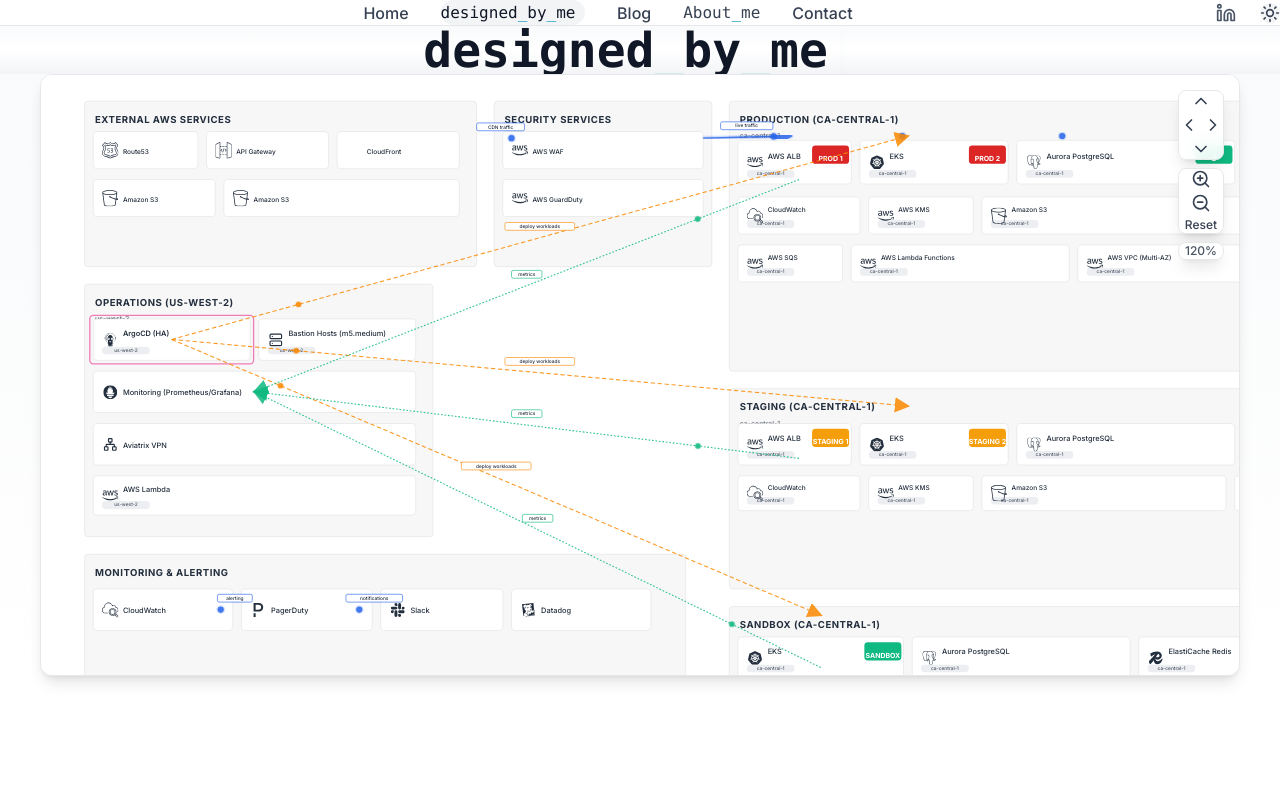
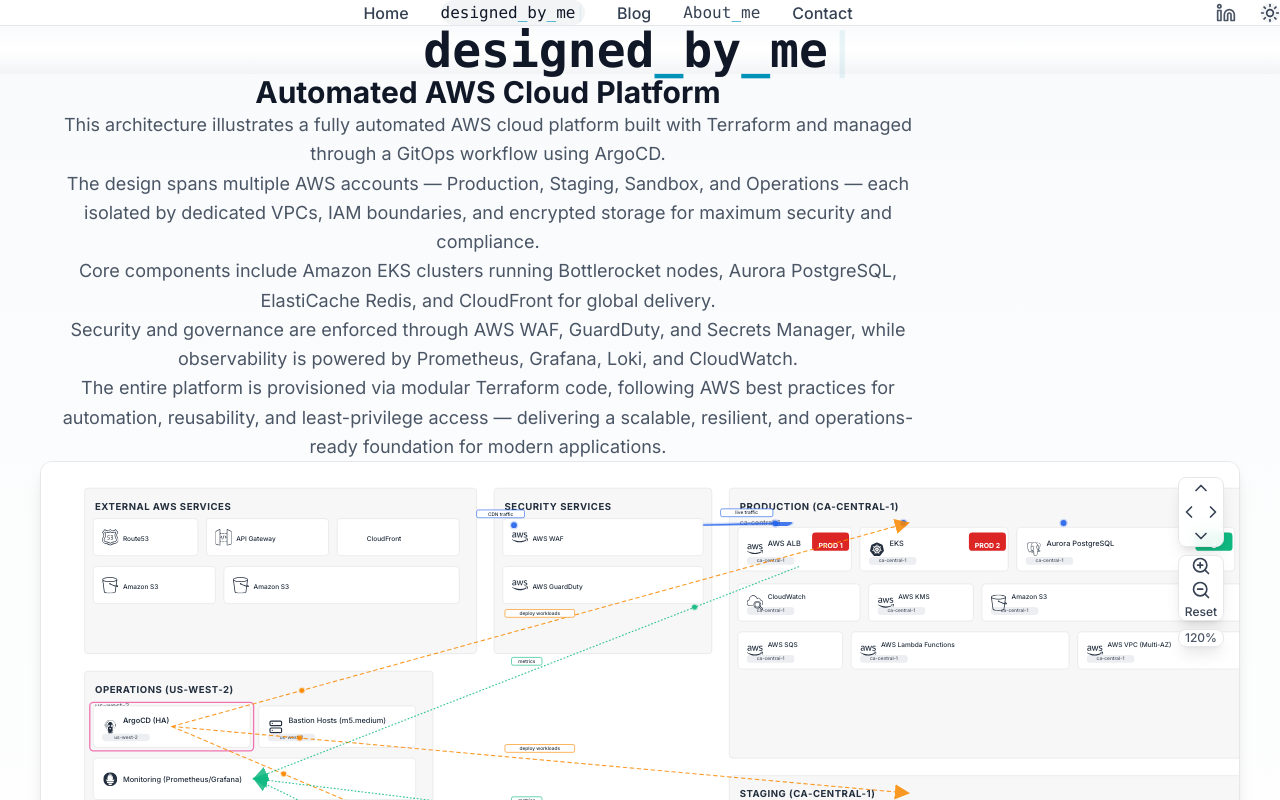
Before and after one commit to amohsenter09-github/devops-portfolio-website, a Next.js app: page /designs in a window 1280 px wide. Shown: the top 800 px of the page. Built offline with nearby package versions, Linux system fonts and the light colour scheme; some icons are missing.

Commit message:
Add description section above Animated AWS Infrastructure diagram

```diff
--- a/src/app/designs/page.tsx
+++ b/src/app/designs/page.tsx
@@ -73,7 +73,38 @@
       {/* Animated AWS Infrastructure Diagram */}
       <section className="py-12 md:py-16 w-full flex items-center justify-center bg-gradient-to-b from-gray-50 to-white">
         <div className="max-w-[1200px] mx-auto px-4 sm:px-6 lg:px-8 w-full">
-          <AnimatedAwsInfra />
+          {/* Description Section - Directly Above Diagram */}
+          <motion.div
+            className="my-12 text-center max-w-4xl mx-auto"
+            initial={{ opacity: 0, y: 20 }}
+            whileInView={{ opacity: 1, y: 0 }}
+            transition={{ duration: 0.6 }}
+            viewport={{ once: true }}
+          >
+            <h2 className="text-3xl font-bold mb-3 text-gray-900">
+              Automated AWS Cloud Platform
+            </h2>
+            <p className="text-gray-600 leading-relaxed text-lg">
+              This architecture illustrates a fully automated AWS cloud platform built with Terraform and managed through a GitOps workflow using ArgoCD.
+            </p>
+            <p className="text-gray-600 leading-relaxed text-lg mt-4">
+              The design spans multiple AWS accounts — Production, Staging, Sandbox, and Operations — each isolated by dedicated VPCs, IAM boundaries, and encrypted storage for maximum security and compliance.
+            </p>
+            <p className="text-gray-600 leading-relaxed text-lg mt-4">
+              Core components include Amazon EKS clusters running Bottlerocket nodes, Aurora PostgreSQL, ElastiCache Redis, and CloudFront for global delivery.
+            </p>
+            <p className="text-gray-600 leading-relaxed text-lg mt-4">
+              Security and governance are enforced through AWS WAF, GuardDuty, and Secrets Manager, while observability is powered by Prometheus, Grafana, Loki, and CloudWatch.
+            </p>
+            <p className="text-gray-600 leading-relaxed text-lg mt-4">
+              The entire platform is provisioned via modular Terraform code, following AWS best practices for automation, reusability, and least-privilege access — delivering a scalable, resilient, and operations-ready foundation for modern applications.
+            </p>
+          </motion.div>
+
+          {/* Diagram Container */}
+          <div className="mt-8">
+            <AnimatedAwsInfra />
+          </div>
         </div>
       </section>
     </div>
```
